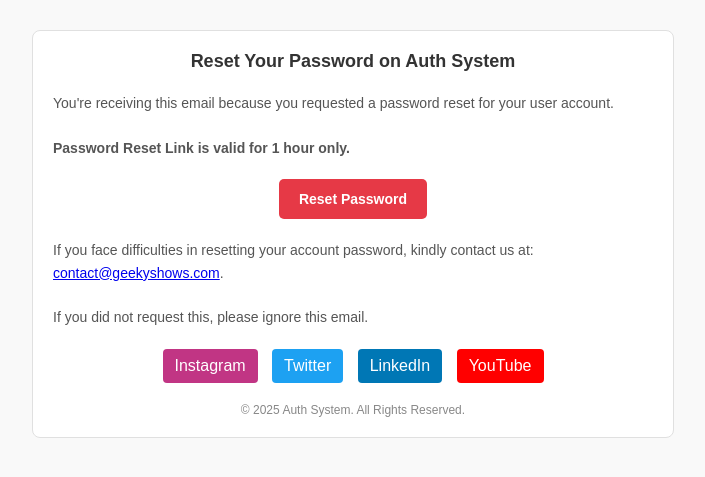
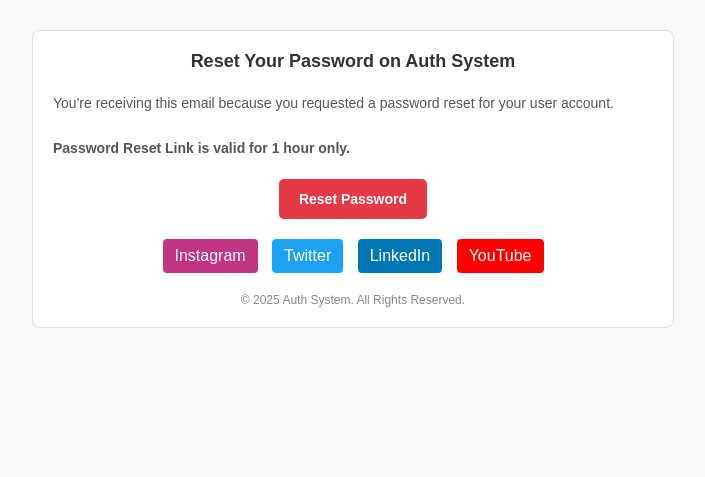
Before and after one commit to Adarshh5/Bill-Maker, a Django app: template account/templates/account/reset_password_email.html in a window 1280 px wide. Shown: the top 477 px of the page, without its empty margins (287-992 px from the left). Run offline with Django 5.2, Linux system fonts and the light colour scheme; the template is opened without the code that fills it, so the values that code supplies are empty.

```diff
--- a/account/templates/account/activation_email.html
+++ b/account/templates/account/activation_email.html
@@ -47,8 +47,7 @@
                 <a href="#" class="btn btn-info">LinkedIn</a>
                 <a href="#" class="btn btn-danger">YouTube</a>
             </div>
-            <p class="mt-4">If you have any issues activating your account, please contact us at: <a
-                    href="mailto:contact@geekyshows.com">contact@geekyshows.com</a></p>
+
         </div>
     </div>
 
--- a/account/templates/account/reset_password_email.html
+++ b/account/templates/account/reset_password_email.html
@@ -81,12 +81,6 @@
         <div class="button-container">
             <a href="{{reset_url}}" class="reset-button">Reset Password</a>
         </div>
-        <div class="content">
-            If you face difficulties in resetting your account password, kindly contact us at:
-            <a href="mailto:contact@geekyshows.com">contact@geekyshows.com</a>.
-            <br><br>
-            If you did not request this, please ignore this email.
-        </div>
         <div class="social-links">
             <a href="#" class="instagram">Instagram</a>
             <a href="#" class="twitter">Twitter</a>
```
